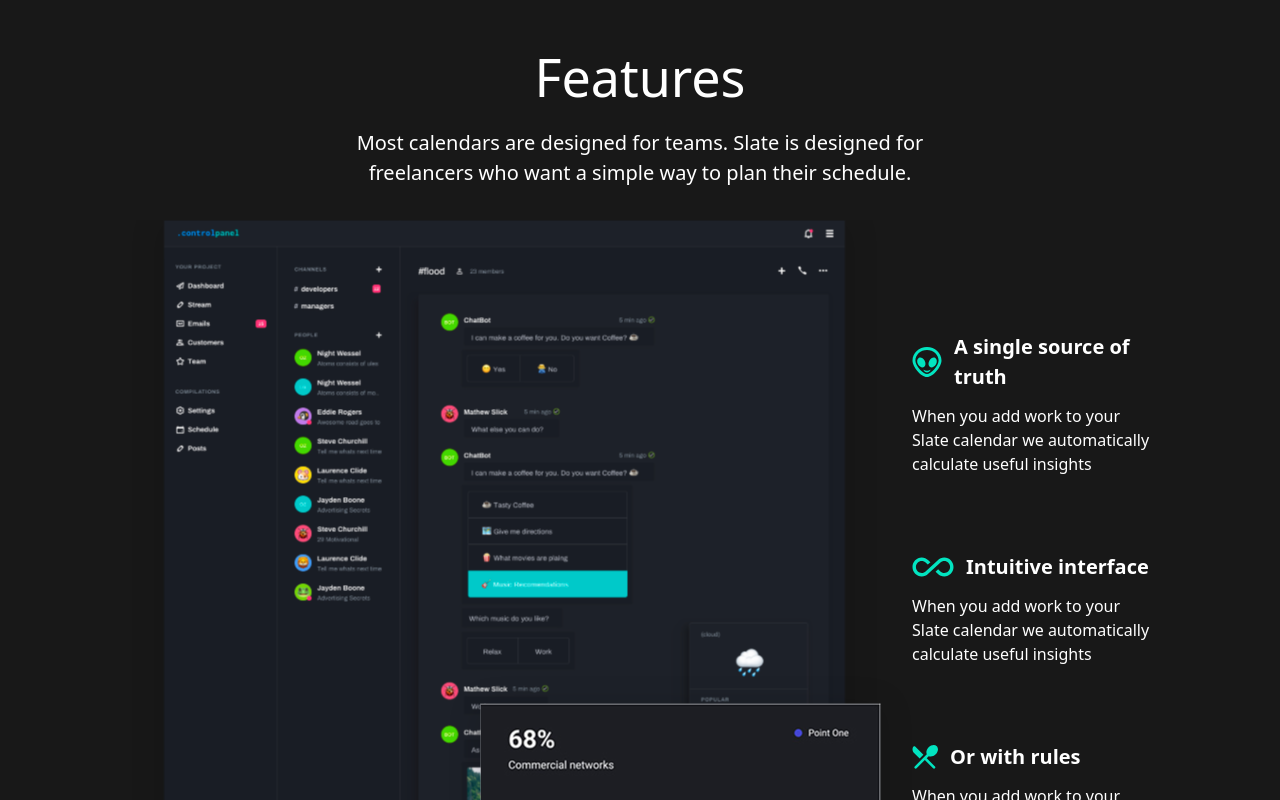
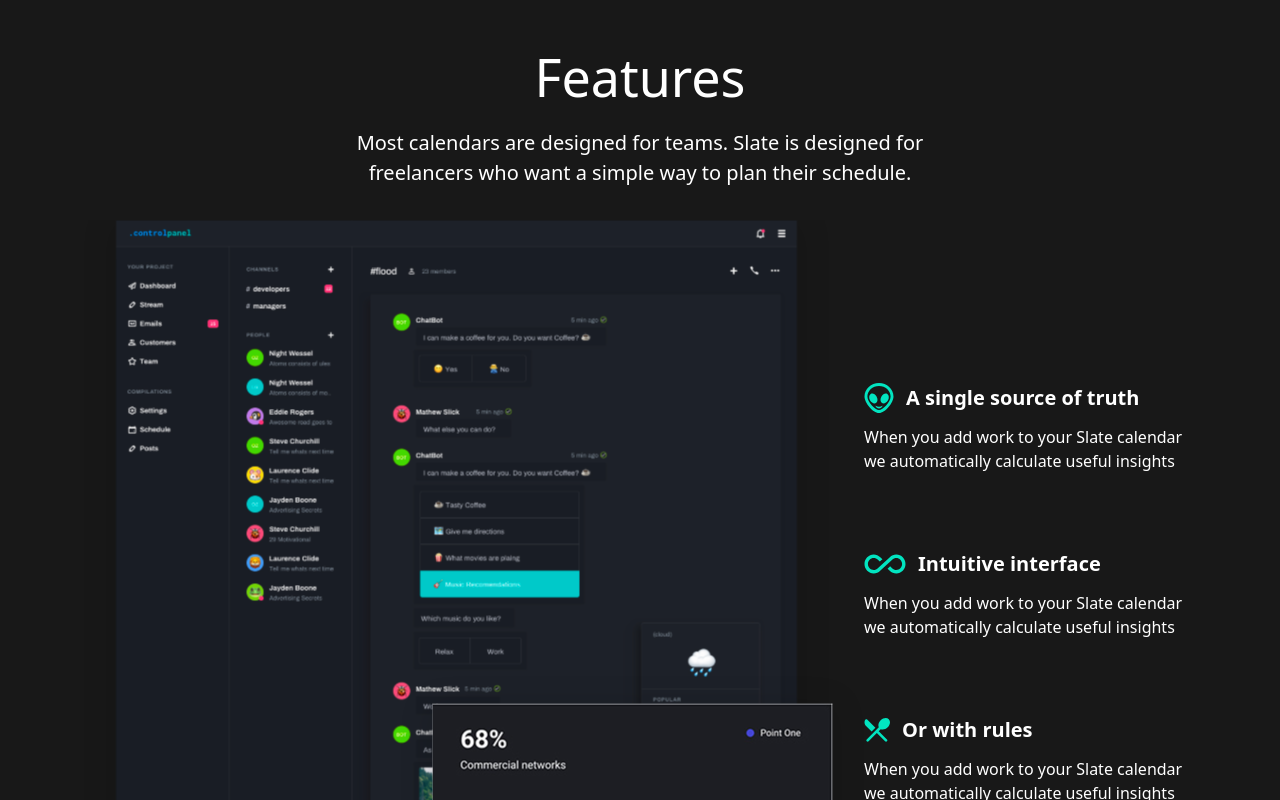
Before and after one commit to bixat/landing_page, a React (Create React App) app: page / in a window 1280 px wide. Shown: the part 1540-2340 px from the top of the page. Built offline with nearby package versions, Linux system fonts and the light colour scheme.

Commit message:
Imrpoved features section

```diff
--- a/src/components/features.tsx
+++ b/src/components/features.tsx
@@ -2,6 +2,7 @@ import featImage from '../assets/features/features.svg';
 import feature1 from '../assets/features/feature-1.svg';
 import feature2 from '../assets/features/feature-2.svg';
 import feature3 from '../assets/features/feature-3.svg';
+import SectionTitle from './section_title';
 
 const features: FeaturesType[] = [
     {
@@ -27,9 +28,11 @@ function Features() {
     )
     return <section className="bg-background py-[100px]">
         <div className="flex flex-col items-center">
-            <h1 className="text-[52px] text-white py-3">Features</h1>
-            <p className="text-[20px] text-white w-[602px] text-center font-extralight">Most calendars are designed for teams. Slate is designed for freelancers who want a simple way to plan their schedule.</p>
-            <div className='flex flex-col lg:flex-row py-8 items-center justify-center max-w-5xl'>
+            <SectionTitle
+            title='Features'
+            subtitle='Most calendars are designed for teams. Slate is designed for freelancers who want a simple way to plan their schedule.'
+            />
+            <div className='flex flex-col lg:flex-row py-8 px-4 items-center justify-center max-w-6xl'>
                 <img src={featImage} alt="" />
                 <ul>
                     {listOfFeatures}
```
